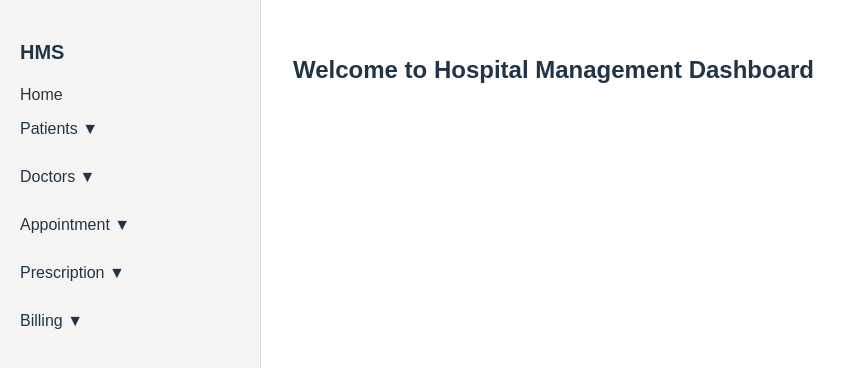
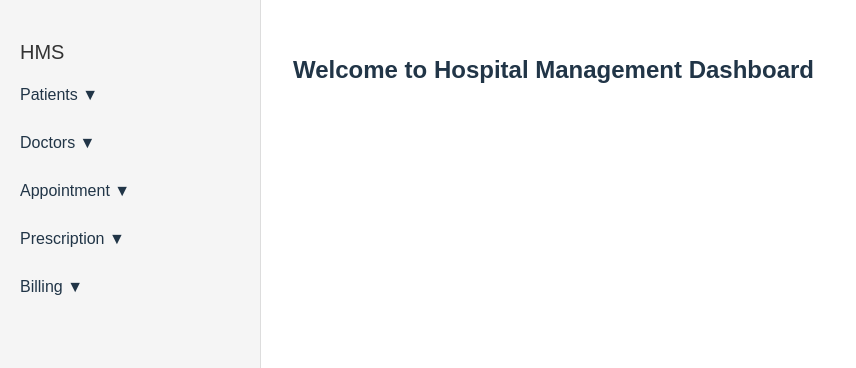
Before and after one commit to srinivasan-ES/HMS_React, a React (Vite) app: page / in a window 1280 px wide. Shown: the top 368 px of the page, without its empty margins (0-856 px from the left). Built offline with nearby package versions, Linux system fonts and the light colour scheme.

Commit message:
side layout change

```diff
--- a/src/layout/SideBarLayout.jsx
+++ b/src/layout/SideBarLayout.jsx
@@ -13,9 +13,8 @@ function SideBarLayout() {
   return (
     <div className="layout">
       <aside className="sidebar">
-        <h2>HMS</h2>
         <nav>
-          <Link to="/" style={{ marginRight: '10px'}}>Home</Link>
+          <h2><Link to="/" style={{ marginRight: '10px'}}>HMS</Link></h2>
           <div className="dropdown">
              <div onClick={() => setShowPatients(!showPatients)} style={{ cursor: 'pointer' }}>
           Patients ▼
```
